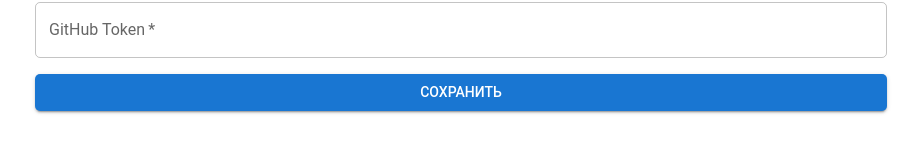
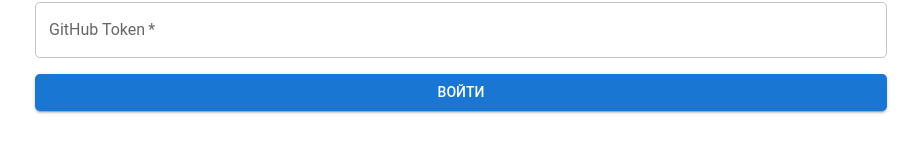
Before and after one commit to Artur023/github-admin, a React (Create React App) app: page /credentials in a window 1280 px wide. Shown: the part 174-326 px from the top of the page, without its empty margins (179-1100 px from the left). Built offline with nearby package versions, Linux system fonts and the light colour scheme.

Commit message:
ref: ref

```diff
--- a/src/components/CredentialsForm.js
+++ b/src/components/CredentialsForm.js
@@ -28,8 +28,6 @@
           headers: { Authorization: `token ${values.token}` },
         });
         const fetchedLogin = response.data.login;
-
-
         if (values.login.toLowerCase() !== fetchedLogin.toLowerCase()) {
 
           toast.error(
@@ -74,9 +72,6 @@
         value={formik.values.login}
         onChange={formik.handleChange}
         onBlur={(e) => {
-          {
-            console.log(e)
-          }
           formik.setFieldValue('login', e.target.value.trim());
           formik.handleBlur(e);
         }}
@@ -97,7 +92,7 @@
         required
       />
       <Button type="submit" variant="contained" disabled={loading}>
-        {loading ? 'Проверка...' : 'Сохранить'}
+        {loading ? 'Проверка...' : 'Войти'}
       </Button>
     </Box>
   );
--- a/src/components/RepoDetailModal.js
+++ b/src/components/RepoDetailModal.js
@@ -1,5 +1,5 @@
 import React from 'react';
-import { Typography, Button } from '@mui/material';
+import {Typography} from '@mui/material';
 import { ModalOverlay, ModalPaper, CloseButton } from '../styles/ModalStyles';
 import {RepoName} from "../styles/RepoItemStyles";
 
```
